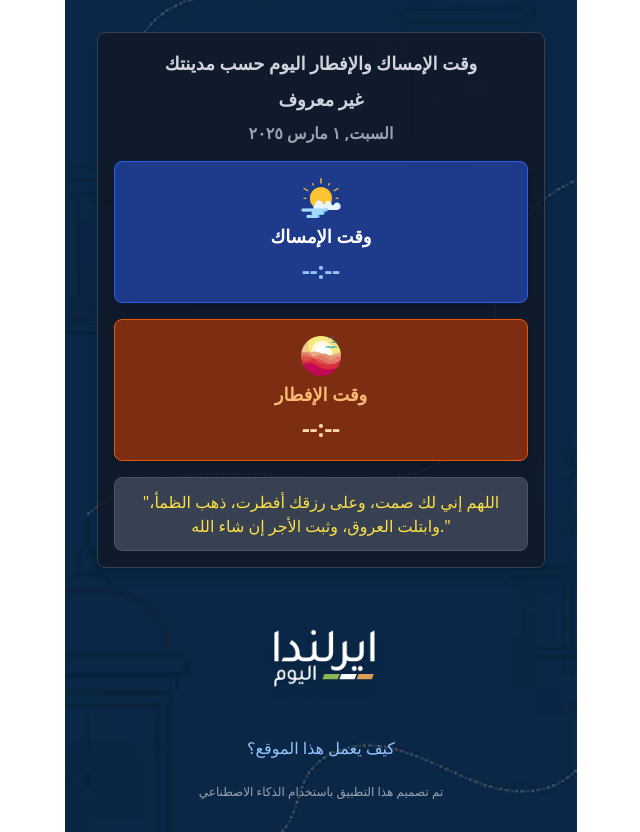
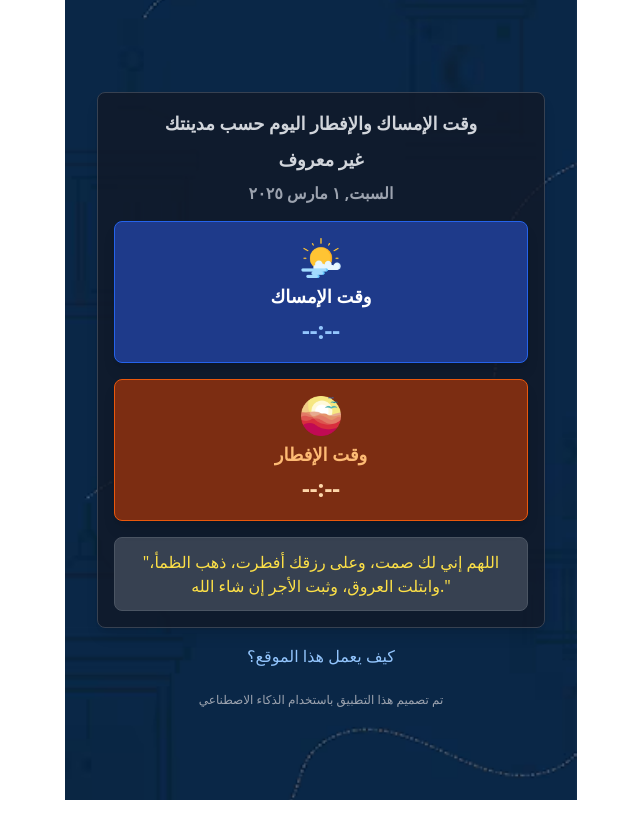
Before and after one commit to OAbouHajar/ramadan-web, a Next.js app: page / in a window 1280 px wide. Shown: the whole page, without its empty margins (319-959 px from the left). After the commit the page ends 800 px from the top, so only its background shows below. Built offline with nearby package versions, Linux system fonts and the light colour scheme; no server answers.

Commit message:
remove logo

```diff
--- a/src/pages/index.js
+++ b/src/pages/index.js
@@ -89,8 +89,6 @@ export default function Home() {
           "اللهم إني لك صمت، وعلى رزقك أفطرت، ذهب الظمأ، وابتلت العروق، وثبت الأجر إن شاء الله."
         </div>
       </div>
-      {/* Logo */}
-      <img src="/Logo.png" alt="Website Logo" className="w-32 h-auto mt-6 drop-shadow-lg" />
 
       <div className="mt-4 text-center">
         <button className="text-blue-300 hover:underline" onClick={() => setShowPopup(true)}>
```
